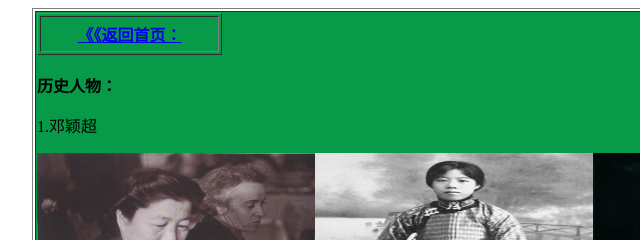
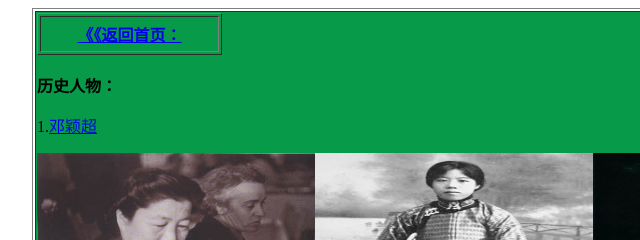
Before and after one commit to xzx111111/ooooo, a plain HTML site: page lsrw.html in a window 1280 px wide. Shown: the top 240 px of the page, 131-771 px from the left. Drawn offline with Linux system fonts and the light colour scheme.

Commit message:
Update lsrw.html

```diff
--- a/lsrw.html
+++ b/lsrw.html
@@ -22,7 +22,7 @@ p{color:black}
 </table>
 <br>
 历史人物：</strong>
-        <p>1.邓颖超<strong><br>
+        <p>1.<a href="https://baike.baidu.com/item/%E9%82%93%E9%A2%96%E8%B6%85/116019?fr=aladdin">邓颖超</a><strong><br>
       </strong>
         <strong>
         <p><img src="images/l3.jpg" width="278" height="275" alt=""/><img src="images/l2.jpg" width="278" height="275" alt=""/><img src="images/l1.jpg" width="278" height="275" alt=""/><br>
```
